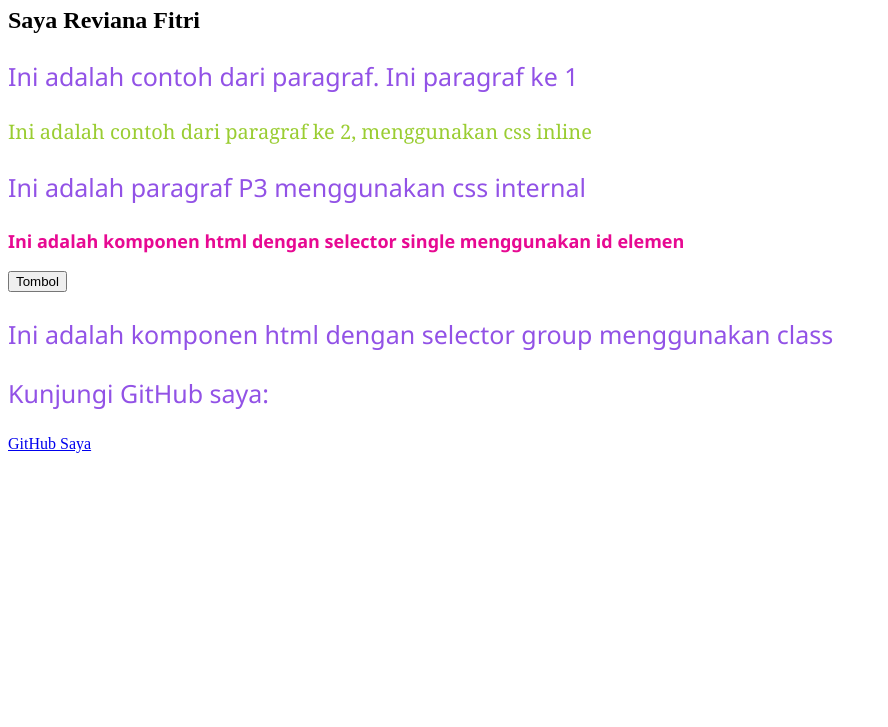
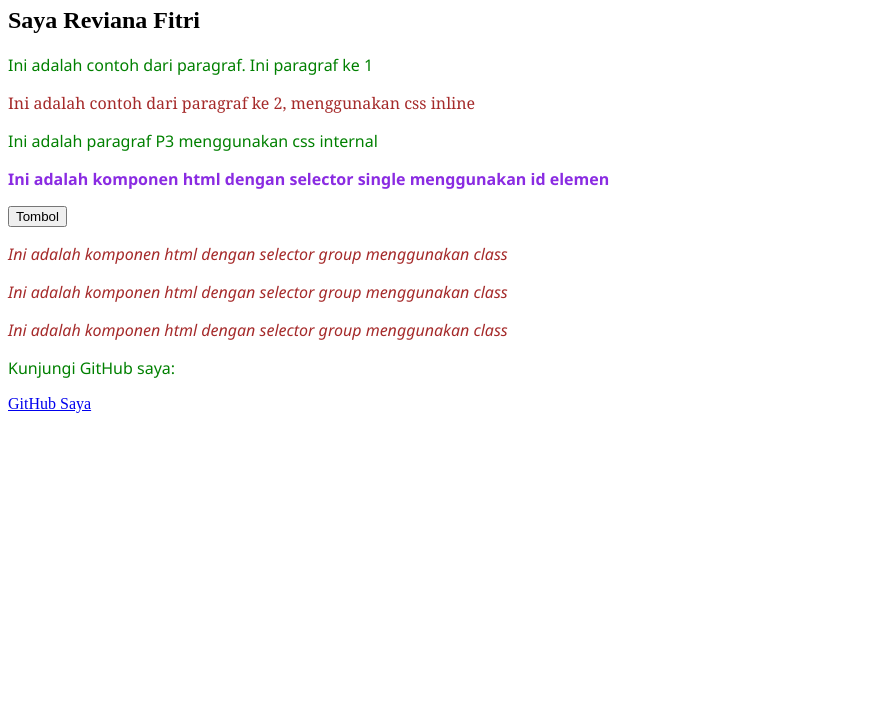
Before and after one commit to Reviana2/reviana2.github.io, a plain HTML site: page new.html in a window 1280 px wide. Shown: the part 73-800 px from the top of the page, without its empty margins (0-888 px from the left). Drawn offline with Linux system fonts and the light colour scheme.

Commit message:
Update new.html
ya

```diff
--- a/new.html
+++ b/new.html
@@ -6,30 +6,27 @@
     <meta name="viewport" content="width=device-width, initial-scale=1.0">
     <title>Website Reviana</title>
 
-    <!-- CSS Internal -->
     <style>
+        h1 {
+            color: navy;
+        }
+
         p {
             font-family: 'Segoe UI', Tahoma, Geneva, Verdana, sans-serif;
-            font-size: 25px;
-            color: rgb(146, 82, 230);
+            color: green;
         }
 
         #info {
-            color: rgb(231, 9, 146);
+            color: blueviolet;
             font-weight: bold;
-            font-size: 18px;
         }
 
         .catatan {
-            color: orange;
-            font-size: 20px;
             font-style: italic;
+            color: brown;
+            cursor: pointer;
         }
-
     </style>
-
-    <!-- CSS Eksternal -->
-    <link rel="stylesheet" href="style.css">
 </head>
 
 <body>
@@ -37,19 +34,20 @@
     <h2>Saya Reviana Fitri</h2>
 
     <p>Ini adalah contoh dari paragraf. Ini paragraf ke 1</p>
-    <p style="color:yellowgreen; font-size:20px; font-family:Georgia, 'Times New Roman', Times, serif">Ini adalah contoh dari
+    <p style="color:brown; font-family:Georgia, 'Times New Roman', Times, serif">Ini adalah contoh dari
         paragraf ke 2, menggunakan css inline</p>
     <p>Ini adalah paragraf P3 menggunakan css internal</p>
 
     <p id="info">Ini adalah komponen html dengan selector single menggunakan id elemen</p>
 
-    <button id="btn">Tombol</button>
+    <button onclick="alert('Halo, kamu berhasil mengklik catatan!')">Tombol</button>
 
-    <p class"catatan">Ini adalah komponen html dengan selector group menggunakan class<p>
-
+    <p class="catatan" onclick="alert('Halo, kamu berhasil mengklik catatan!')">Ini adalah komponen html dengan selector group menggunakan class</p>
+    <p class="catatan" onclick="alert('Halo, kamu berhasil mengklik catatan!')">Ini adalah komponen html dengan selector group menggunakan class</p>
+    <p class="catatan" onclick="alert('Halo, kamu berhasil mengklik catatan!')">Ini adalah komponen html dengan selector group menggunakan class</p>
 
     <p>Kunjungi GitHub saya:</p>
-    <a href="https://reviana2.github.io/" target="_blank">GitHub Saya</a>
+    <a href="https://USERNAME.github.io/" target="_blank">GitHub Saya</a>
 </body>
 
 </html>
```
